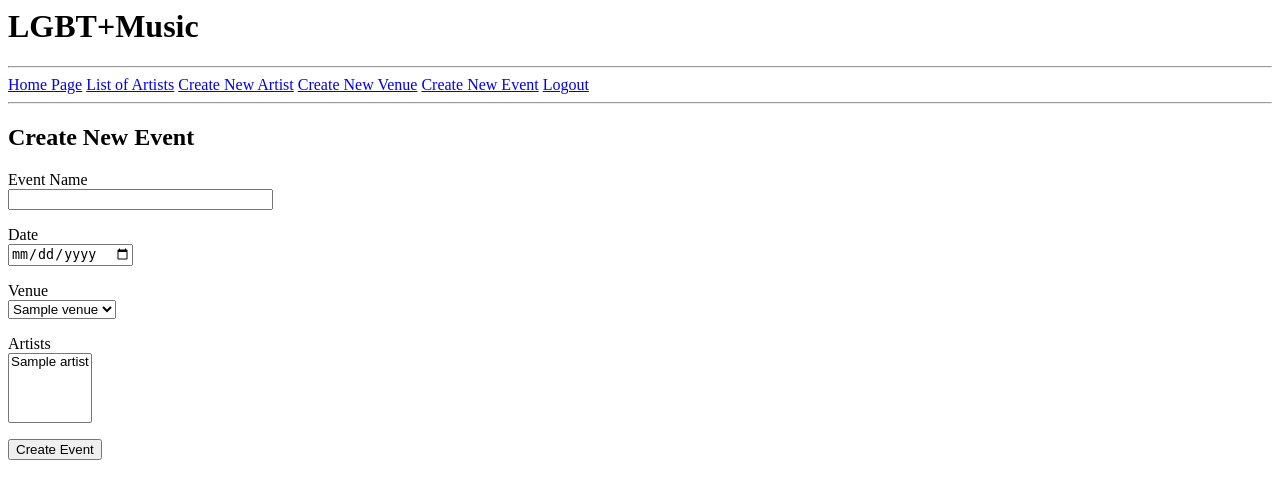
After one commit to klpolley/lgbt_music, a Flask app: page /new_event in a window 1280 px wide. The commit adds this page. Shown: the top 499 px of the page. Run offline with Flask 2, Linux system fonts and the light colour scheme; a user stored in the database is signed in; tables that the repository leaves empty hold one stand-in row (values such as "Sample post").

Commit message:
create new event with minor adjustments

```diff
--- a/app/forms.py
+++ b/app/forms.py
@@ -1,5 +1,6 @@
 from flask_wtf import FlaskForm
-from wtforms import StringField, TextAreaField, SubmitField, PasswordField, BooleanField
+from wtforms import StringField, TextAreaField, SubmitField, PasswordField, \
+    BooleanField, SelectField, SelectMultipleField, DateField
 from wtforms.validators import DataRequired, ValidationError, EqualTo, Email
 from app.models import Artist, User, Venue
 
@@ -17,13 +18,20 @@ class NewArtistForm(FlaskForm):
 class NewVenueForm(FlaskForm):
     name = StringField('Venue Name', validators=[DataRequired()])
     city = StringField('City', validators=[DataRequired()])
-    country = TextAreaField('Country', validators=[DataRequired()])
+    country = StringField('Country', validators=[DataRequired()])
     submit = SubmitField('Create Venue')
 
     def validate_name(self, name):
         user = Venue.query.filter_by(name=name.data).first()
         if user is not None:
             raise ValidationError('This venue already exists.')
+
+class NewEventForm(FlaskForm):
+    name = StringField('Event Name', validators=[DataRequired()])
+    date = DateField('Date', format='%m-%d-%Y', validators=[DataRequired()])
+    venue = SelectField('Venue', coerce=int, validators=[DataRequired()])
+    artists = SelectMultipleField('Artists', coerce=int, validators=[DataRequired()])
+    submit = SubmitField('Create Event')
 
 class LoginForm(FlaskForm):
     username = StringField('Username', validators=[DataRequired()])
--- a/app/models.py
+++ b/app/models.py
@@ -16,7 +16,6 @@ class Artist(db.Model):
 class ArtistToEvent(db.Model):
     artist_id = db.Column(db.Integer, db.ForeignKey('artist.id'), primary_key=True)
     event_id = db.Column(db.Integer, db.ForeignKey('event.id'), primary_key=True)
-    headliner = db.Column(db.Boolean)
     artist = db.relationship("Artist", back_populates='events')
     event = db.relationship("Event", back_populates='artists')
 
--- a/app/routes.py
+++ b/app/routes.py
@@ -1,7 +1,7 @@
 from flask import render_template, flash, redirect, url_for, request
 from flask_login import current_user, login_user, logout_user, login_required
 from app import app, db
-from app.forms import NewArtistForm, LoginForm, RegistrationForm, NewVenueForm
+from app.forms import NewArtistForm, LoginForm, RegistrationForm, NewVenueForm, NewEventForm
 from app.models import Artist, Event, ArtistToEvent, Venue, User
 from werkzeug.urls import url_parse
 from datetime import date
@@ -49,7 +49,7 @@ def register():
 
 @app.route('/artists')
 def list_artists():
-    artists = Artist.query.all()
+    artists = Artist.query.order_by('name')
     return render_template('list.html', title='Artist List', artists=artists)
 
 
@@ -82,6 +82,37 @@ def new_venue():
         return redirect(url_for('list_artists'))
 
     return render_template('new_venue.html', title='New Venue', form=form)
+
+@app.route('/new_event', methods=['GET', 'POST'])
+@login_required
+def new_event() :
+    form = NewEventForm()
+
+    form.venue.choices = [(v.id, v.name) for v in Venue.query.order_by('name')]
+    form.artists.choices = [(a.id, a.name) for a in Artist.query.order_by('name')]
+
+    if form.validate_on_submit():
+        flash('Event Created: ' + form.name.data)
+        venue = Venue.query.filter_by(id = form.venue.data).first()
+        event = Event(name=form.name.data.strip(), date=form.date.data, venue=venue)
+        db.session.add(event)
+
+        artists = []
+        for id in form.artists.data:
+            artist = Artist.query.filter_by(id = id).first()
+            artists.append(artist)
+
+        associations = []
+        for a in artists:
+            associations.append(ArtistToEvent(artist=a, event=event))
+
+        db.session.add_all(associations)
+
+        db.session.commit()
+
+        return redirect(url_for('list_artists'))
+
+    return render_template('new_event.html', title='New Event', form=form)
 
 @app.route('/artists/<name>')
 def artist_page(name):
@@ -138,16 +169,20 @@ def reset_db():
     db.session.add_all(events)
 
     associations = [
-        ArtistToEvent(artist=artists[0], event=events[0], headliner=True),
-        ArtistToEvent(artist=artists[0], event=events[1], headliner=True),
-        ArtistToEvent(artist=artists[3], event=events[1], headliner=False),
-        ArtistToEvent(artist=artists[1], event=events[2], headliner=True),
-        ArtistToEvent(artist=artists[1], event=events[3], headliner=True),
-        ArtistToEvent(artist=artists[4], event=events[4], headliner=True),
-        ArtistToEvent(artist=artists[5], event=events[4], headliner=False),
-        ArtistToEvent(artist=artists[2], event=events[5], headliner=False),
+        ArtistToEvent(artist=artists[0], event=events[0]),
+        ArtistToEvent(artist=artists[0], event=events[1]),
+        ArtistToEvent(artist=artists[3], event=events[1]),
+        ArtistToEvent(artist=artists[1], event=events[2]),
+        ArtistToEvent(artist=artists[1], event=events[3]),
+        ArtistToEvent(artist=artists[4], event=events[4]),
+        ArtistToEvent(artist=artists[5], event=events[4]),
+        ArtistToEvent(artist=artists[2], event=events[5]),
     ]
     db.session.add_all(associations)
+
+    user = User(username='kate', email='kate@kate.com')
+    user.set_password('cat')
+    db.session.add(user)
 
     db.session.commit()
 
--- a/app/templates/base.html
+++ b/app/templates/base.html
@@ -20,6 +20,7 @@
         {% else %}
             <a href="{{ url_for("new_artist") }}">Create New Artist</a>
             <a href="{{ url_for("new_venue") }}">Create New Venue</a>
+            <a href="{{ url_for("new_event") }}">Create New Event</a>
             <a href="{{ url_for('logout') }}">Logout</a>
         {% endif %}
     </div>
--- /dev/null
+++ b/app/templates/new_event.html
@@ -0,0 +1,48 @@
+{% extends "base.html" %}
+
+{% block content %}
+
+    <h2>Create New Event</h2>
+
+     <form action="" method="post" novalidate>
+
+        {{ form.hidden_tag() }} <!-- protects form against attack -->
+
+        <p>
+            {{ form.name.label }}<br/>
+            {{ form.name(size='30') }}<br/>
+            {% for error in form.name.errors %}
+                <span style="color: red;">{{ error }}</span>
+            {% endfor %}
+        </p>
+
+         <p>
+            {{ form.date.label }}<br/>
+            {{ form.date() }}<br/>
+            {% for error in form.date.errors %}
+                <span style="color: red;">{{ error }}</span>
+            {% endfor %}
+        </p>
+
+        <p>
+            {{ form.venue.label }}<br/>
+            {{ form.venue() }}<br/>
+            {% for error in form.venue.errors %}
+                <span style="color: red;">{{ error }}</span>
+            {% endfor %}
+        </p>
+
+        <p>
+            {{ form.artists.label }}<br/>
+            {{ form.artists() }}<br/>
+            {% for error in form.artists.errors %}
+                <span style="color: red;">{{ error }}</span>
+            {% endfor %}
+        </p>
+
+        <p>{{ form.submit() }}</p>
+
+
+    </form>
+
+{% endblock %}
```
Also changed, not shown: app/templates/artist.html (+2 -5 lines), migrations/versions/bb5bf17b800f_please_work.py (renamed from migrations/versions/8be404d8443a_user.py, +5 -6 lines), app.db.
